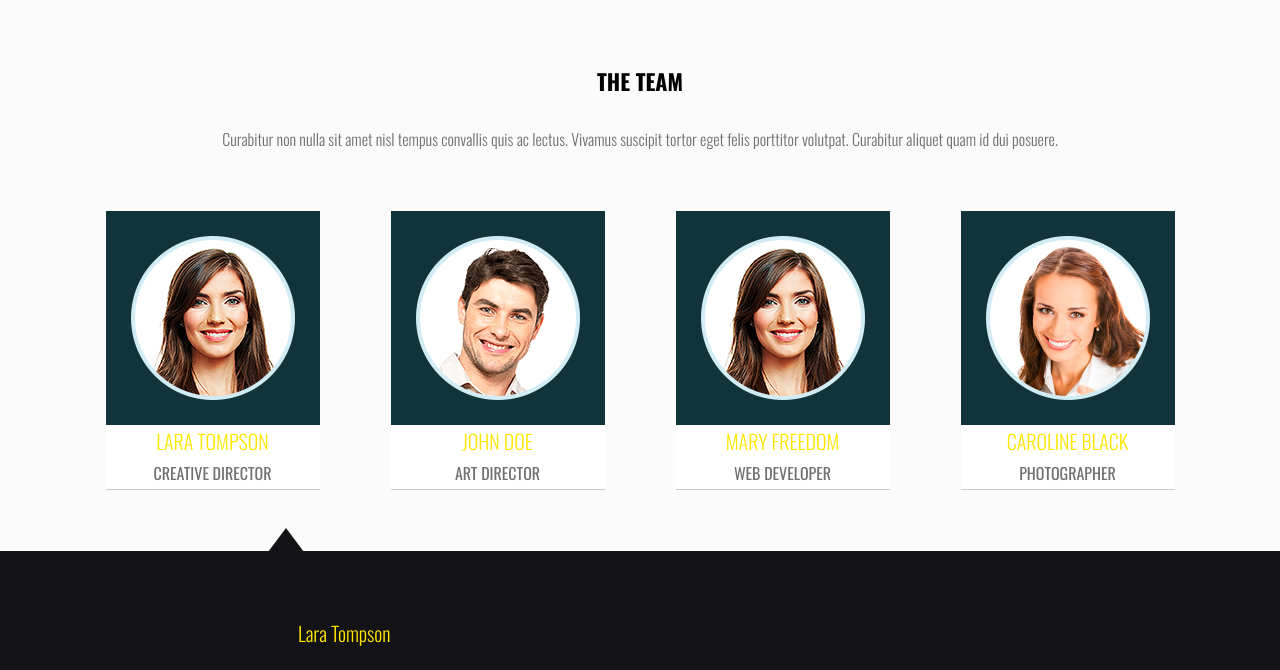
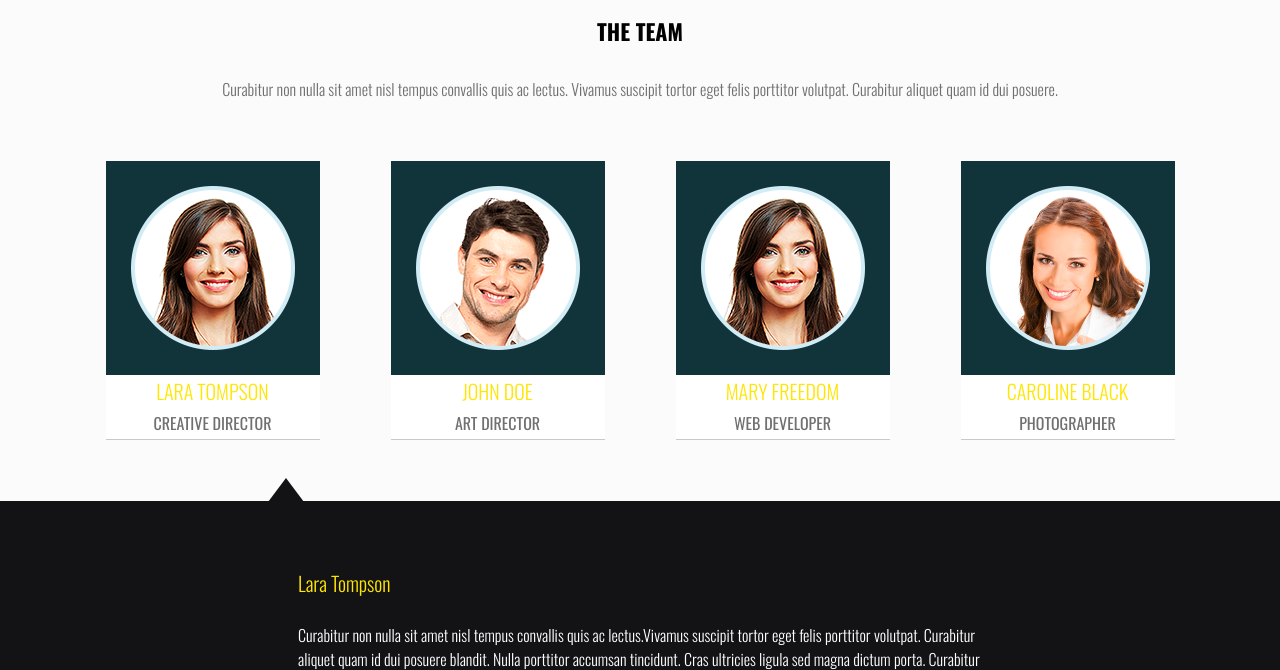
Before and after one commit to gsvetlana/gsvetlana.github.io, a plain HTML site: page js/galytska_JS_11-12/templating/index.html in a window 1280 px wide. Shown: the top 670 px of the page. Drawn offline with nearby package versions, Linux system fonts and the light colour scheme.

Commit message:
Update style.css

```diff
--- a/js/galytska_JS_11-12/templating/css/style.css
+++ b/js/galytska_JS_11-12/templating/css/style.css
@@ -31,7 +31,7 @@ body {
 }
 
 .section__title {
-    margin-top: 65px;
+    margin-top: 15px;
     color: #000;
     font-size: 22px;
     font-weight: 700;
```
